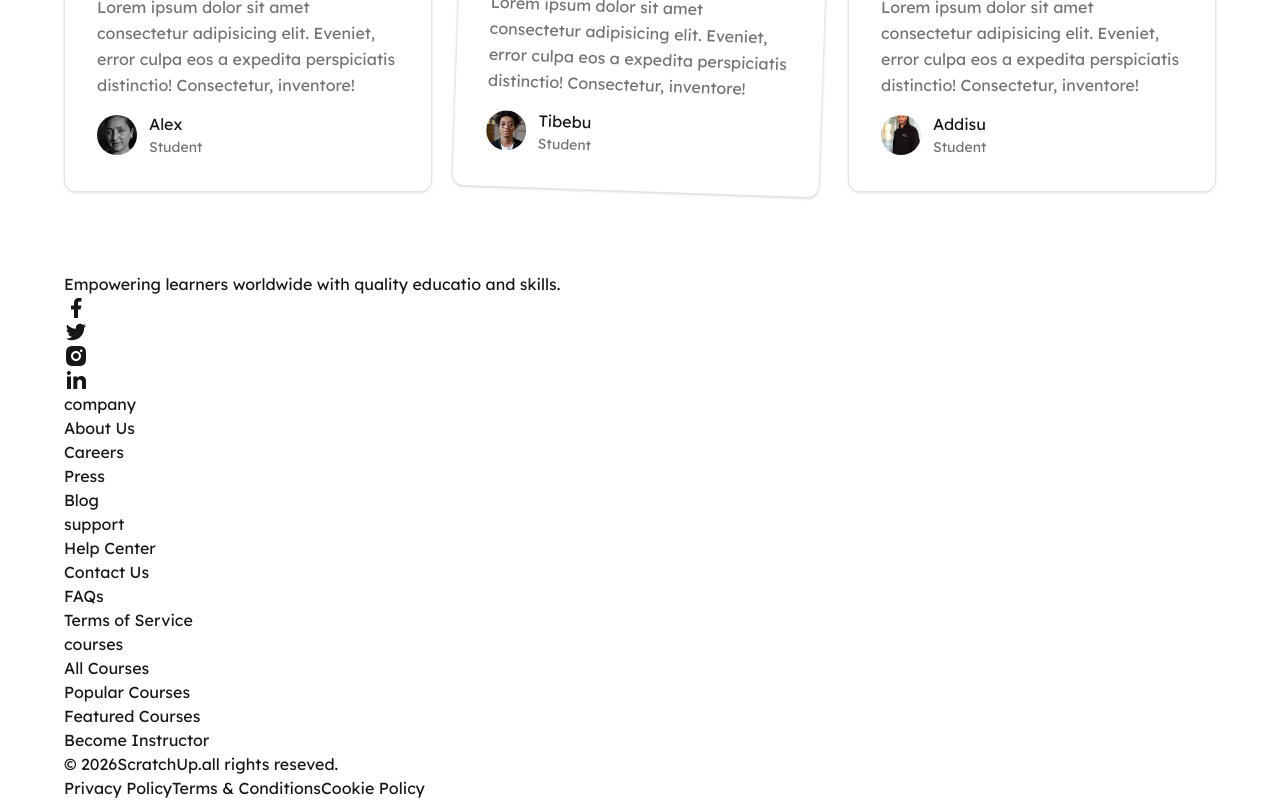
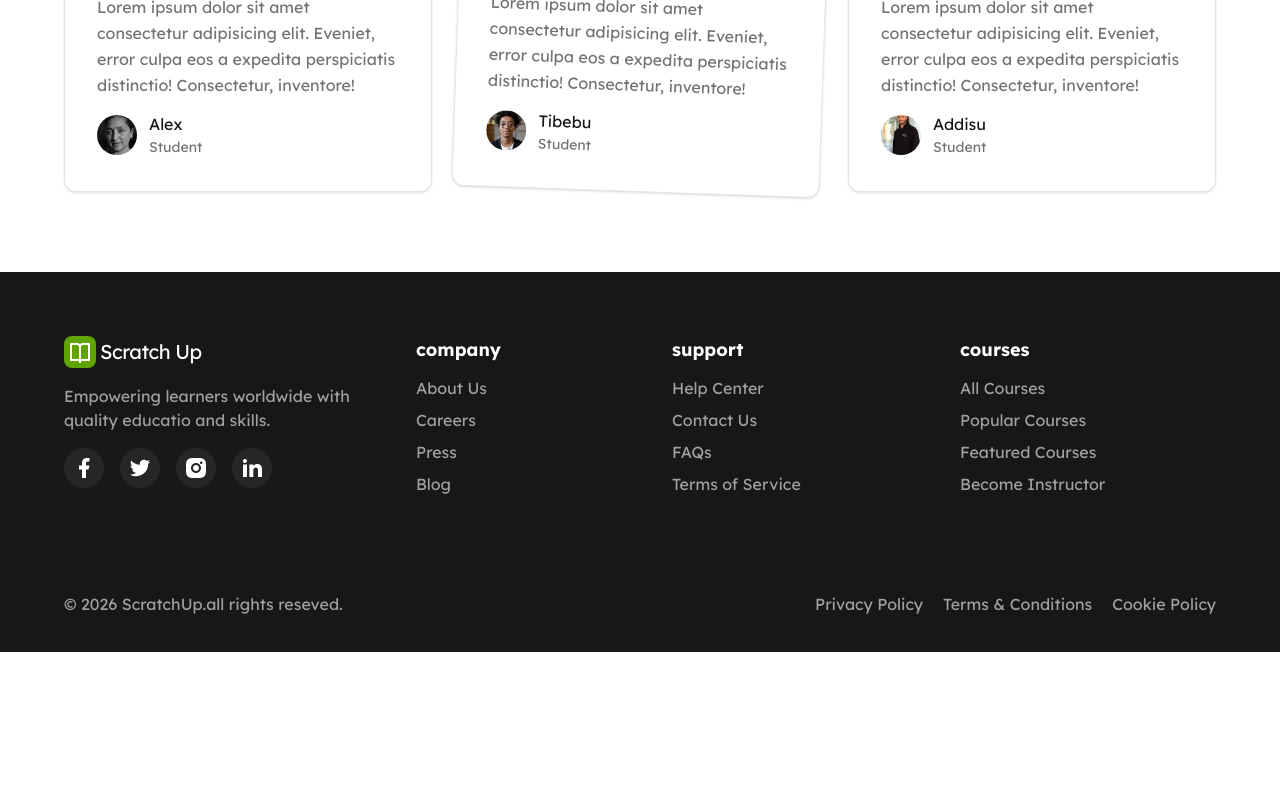
Before and after one commit to tilahundiriba/ScrachUp_Elearning, a React (Vite) app: page / in a window 1280 px wide. Shown: the part 3912-4712 px from the top of the page. After the commit the page ends 4564 px from the top, so only its background shows below. Built offline with nearby package versions, Linux system fonts and the light colour scheme.

Commit message:
footer links are added

```diff
--- a/src/components/Footer.jsx
+++ b/src/components/Footer.jsx
@@ -1,5 +1,6 @@
 
 import { footerLinks } from "../data/data"
+import Logo from "./Logo";
 import {
   RiFacebookFill,
   RiTwitterFill,
@@ -9,37 +10,41 @@ import {
 
 const Footer = () => {
   return (
-    <footer>
-      <div className="container">
+    <footer className="bg-neutral-900 text-white pt-16 pb-9">
+      <div className="container space-y-14 sm:space-y-20 lg:space-y-24">
         {/* Footer top */}
-        <div>
+        <div className="grid gap-5 lg:gap-8 sm:grid-cols-2 md:grid-cols-3 lg:grid-cols-[1fr_0.7fr_0.8fr_0.8fr]"> {
+
+        }
           {/* Footer Logo */}
-          <div className="">
-            {/* <Logo/> */}
-            <p className="">
-              {" "}
+          <div className="space-y-4">
+             <Logo />
+            <p className="text-neutral-400">
+
               Empowering learners worldwide with quality educatio and skills.
             </p>
             {/* Social \Links */}
-            <div className="">
+            <div className="flex item-center gap-4">
               {[
                 <RiFacebookFill />,
                 <RiTwitterFill />,
                 <RiInstagramFill />,
                 <RiLinkedinFill />,
               ].map((Icon) => (
-                <a href="#">{Icon}</a>
+                <a href="#" className="bg-neutral-800 p-2 rounded-full
+                hover:bg-lime-600 focus:bg-lime-600
+                 transition-colors">{Icon}</a>
               ))}
             </div>
           </div>
           {/* List */}
           { footerLinks.map((item) => (
-            <div className="" key={item.id}>
-              <p className="">{item.title}</p>
-              <ul className="">
+            <div className="space-y-3" key={item.id}>
+              <p className="font-bold text-lg">{item.title}</p>
+              <ul className="space-y-2">
                 {item.links.map((link) => (
-                  <li className="" key={link}>
-                    <a href="#" className="">
+                  <li key={link}>
+                    <a href="#" className="text-neutral-400 hover:text-lime-600 focus:text-lime-600 transition-colors">
                       {link}
                     </a>
                   </li>
@@ -49,12 +54,14 @@ const Footer = () => {
           ))}
         </div>
         {/* Footer Bottom */}
-        <div className="">
-          <p className="">&copy; {new Date().getUTCFullYear()}ScratchUp.all rights reseved.</p>
+        <div className="flex flex-wrap items-center justify-between gap-x-8 gap-y-3">
+          <p className="text-neutral-400">&copy; {new Date().getFullYear()} ScratchUp.all rights reseved.</p>
         {/* Links */}
-        <div className="">
+        <div className="flex gap-5 flex-wrap">
           {["Privacy Policy", "Terms & Conditions", "Cookie Policy"].map((label)=>(
-            <a  href="#">{label}</a>
+            <a  href="#" key={label} className="text-neutral-400
+             hover:text-lime-600 focus:text-lime-600
+             transition-colors">{label}</a>
           ))}
         </div>
         </div>
```
